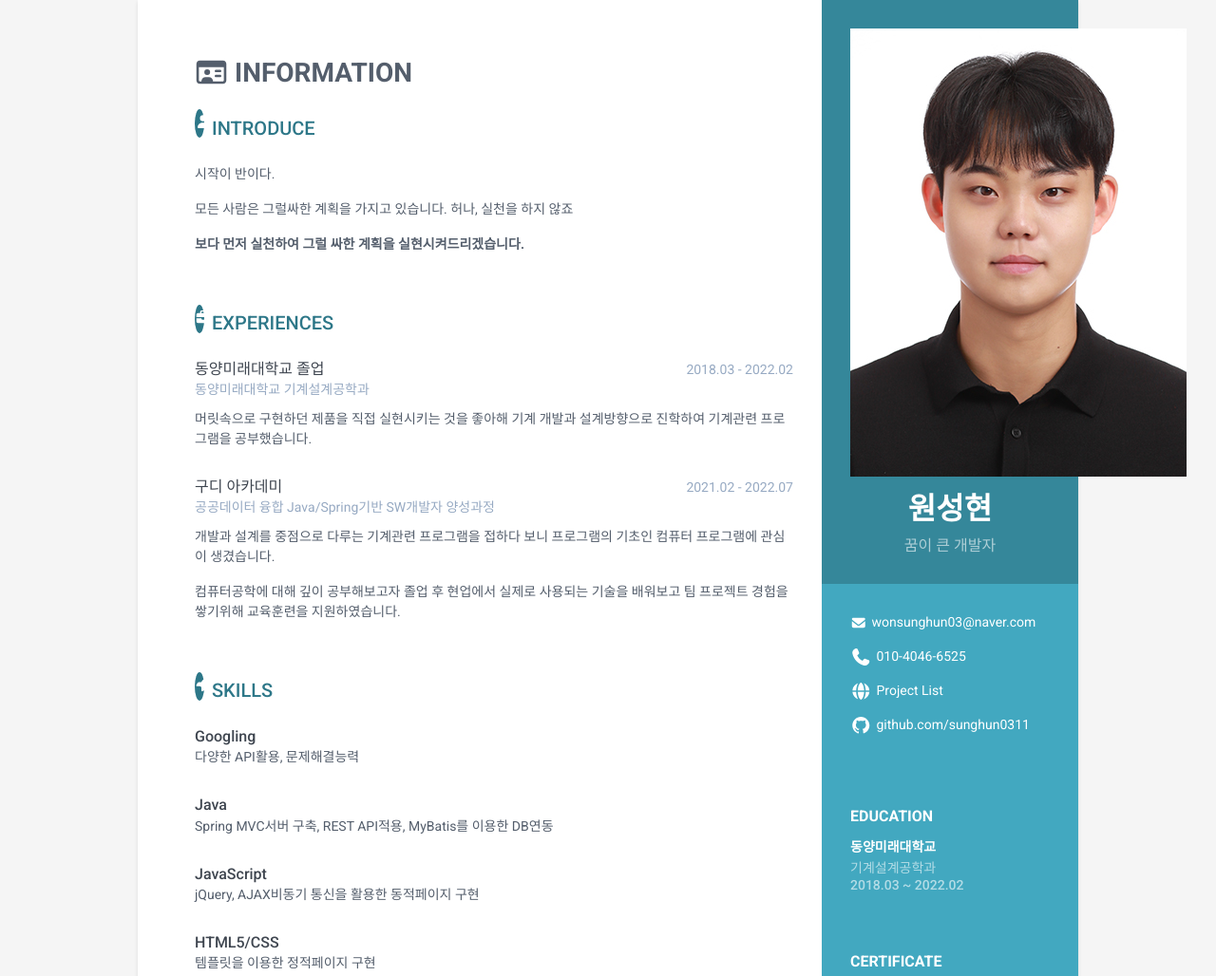
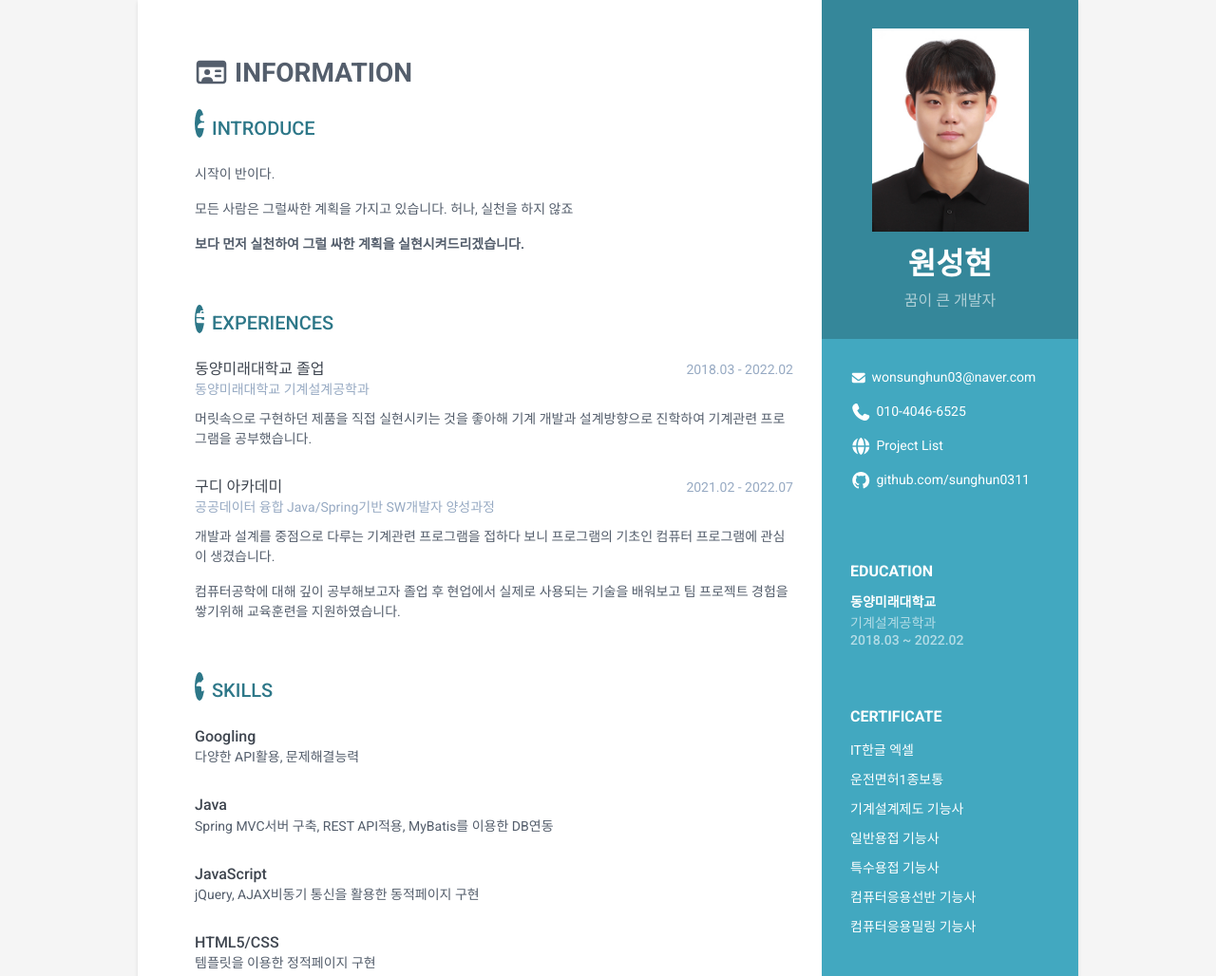
Before and after one commit to sunghun0311/sunghun0311.github.io, a plain HTML site: page index.html in a window 1280 px wide. Shown: the top 1028 px of the page at 95% size. Drawn offline with Linux system fonts and the light colour scheme.

Commit message:
Update index.html

```diff
--- a/index.html
+++ b/index.html
@@ -24,7 +24,7 @@
     <div class="wrapper">
         <div class="sidebar-wrapper">
             <div class="profile-container">
-                <img class="profile" src="assets/images/p1.jpg" alt="" style="width: 354px; height: 472px;"/>
+                <img class="profile" src="assets/images/p1.jpg" alt="" style="width: 165px; height: 214px;"/>
                 <h1 class="name">원성현</h1>
                 <h3 class="tagline">꿈이 큰 개발자</h3>
             </div><!--//profile-container-->
```
